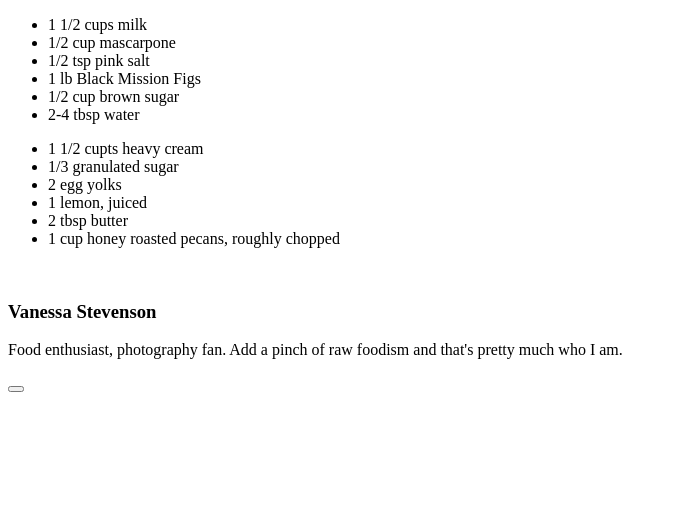
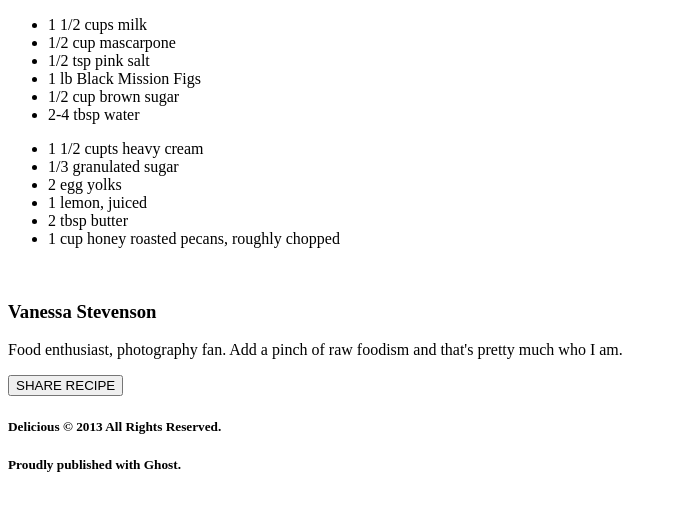
Before and after one commit to AveryPratt/chocolate-pizza, a plain HTML site: page index.html in a window 1280 px wide. Shown: the whole page, without its empty margins (0-677 px from the left). Drawn offline with Linux system fonts and the light colour scheme.

Commit message:
added more stuff

```diff
--- a/index.html
+++ b/index.html
@@ -28,11 +28,11 @@
       <p>
         Food enthusiast, photography fan. Add a pinch of raw foodism and that's pretty much who I am.
       </p>
-      <button type="button" name="button"></button>
+      <button type="button" name="button">SHARE RECIPE</button>
       <img src="" alt="" />
       <div></div>
-      <h5></h5>
-      <h5></h5>
+      <h5>Delicious © 2013 All Rights Reserved.</h5>
+      <h5>Proudly published with Ghost.</h5>
     </footer>
   </body>
 </html>
```
